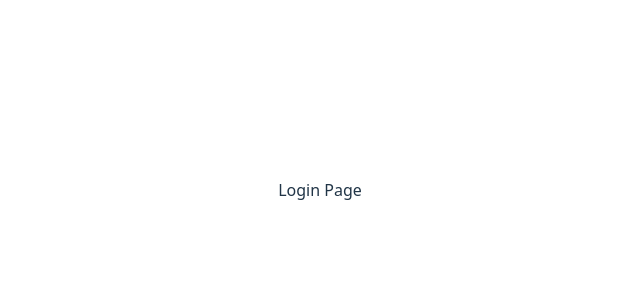
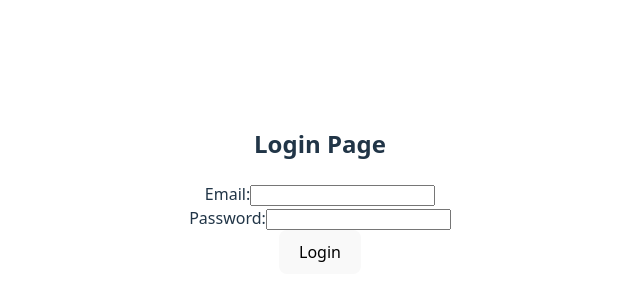
Before and after one commit to hoanghung256/react-codebase, a React (Vite) app: page /login in a window 1280 px wide. Shown: the part 210-510 px from the top of the page, without its empty margins (320-960 px from the left). Built offline with nearby package versions, Linux system fonts and the light colour scheme.

Commit message:
instal react-hook-form

```diff
--- a/package.json
+++ b/package.json
@@ -14,6 +14,7 @@
     "axios": "^1.11.0",
     "react": "^19.1.1",
     "react-dom": "^19.1.1",
+    "react-hook-form": "^7.62.0",
     "react-hot-toast": "^2.6.0",
     "react-icons": "^5.5.0",
     "react-redux": "^9.2.0",
--- a/src/components/ProtectedRoute.jsx
+++ b/src/components/ProtectedRoute.jsx
@@ -1,10 +1,10 @@
-import { Outlet } from "react-router-dom";
+import { useSelector } from "react-redux";
+import { Navigate, Outlet } from "react-router-dom";
 
 function ProtectedRoute() {
-    const { token } = useSelector((state) => state.auth);
-    const { user } = useSelector((state) => state.profile);
+    const { token, userData } = useSelector((state) => state.auth);
 
-    if (!token || !user) {
+    if (!token || !userData) {
         return <Navigate to="/login" />;
     } else {
         return <Outlet />;
--- a/src/features/auth/pages/LoginPage.jsx
+++ b/src/features/auth/pages/LoginPage.jsx
@@ -1,5 +1,36 @@
+import React from "react";
+import { useForm } from "react-hook-form";
+
 function LoginPage() {
-    return <div>Login Page</div>;
+    const {
+        register,
+        handleSubmit,
+        formState: { errors },
+    } = useForm();
+
+    const onSubmit = (data) => {
+        // Handle login logic here
+        alert(`Email: ${data.email}\nPassword: ${data.password}`);
+    };
+
+    return (
+        <div>
+            <h2>Login Page</h2>
+            <form onSubmit={handleSubmit(onSubmit)}>
+                <div>
+                    <label>Email:</label>
+                    <input type="email" {...register("email", { required: "Email is required" })} />
+                    {errors.email && <span>{errors.email.message}</span>}
+                </div>
+                <div>
+                    <label>Password:</label>
+                    <input type="password" {...register("password", { required: "Password is required" })} />
+                    {errors.password && <span>{errors.password.message}</span>}
+                </div>
+                <button type="submit">Login</button>
+            </form>
+        </div>
+    );
 }
 
 export default LoginPage;
--- a/src/main.jsx
+++ b/src/main.jsx
@@ -3,14 +3,16 @@ import "./styles/index.css";
 import { createBrowserRouter, RouterProvider } from "react-router-dom";
 import { Toaster } from "react-hot-toast";
 import { routes } from "./app/routes/index.jsx";
+import { Provider } from "react-redux";
+import { configureStore } from "@reduxjs/toolkit";
+import { rootReducer } from "./store/index.js";
 
 const router = createBrowserRouter(routes);
+const store = configureStore({ reducer: rootReducer });
 
 createRoot(document.getElementById("root")).render(
-    <>
-        {/* <StrictMode> */}
+    <Provider store={store}>
         <RouterProvider router={router} />
         <Toaster position="top-right" />
-        {/* </StrictMode> */}
-    </>,
+    </Provider>,
 );
--- /dev/null
+++ b/src/store/authSlice.js
@@ -0,0 +1,23 @@
+import { createSlice } from "@reduxjs/toolkit";
+
+const initialState = {
+    userData: localStorage.getItem("user") ? JSON.parse(localStorage.getItem("user")) : null,
+    token: localStorage.getItem("token") ? JSON.parse(localStorage.getItem("token")) : null,
+};
+
+const authSlice = createSlice({
+    name: "auth",
+    initialState: initialState,
+    reducers: {
+        setUser(state, value) {
+            state.user = value.payload;
+        },
+        setToken(state, value) {
+            state.token = value.payload;
+        },
+    },
+});
+
+export const { setUserData, setToken } = authSlice.actions;
+
+export default authSlice.reducer;
--- /dev/null
+++ b/src/store/index.js
@@ -0,0 +1,7 @@
+import { combineReducers } from "@reduxjs/toolkit";
+
+import authReducer from "./authSlice.js";
+
+export const rootReducer = combineReducers({
+    auth: authReducer,
+});
```
Also changed, not shown: 2 other files (tests, documents, lock files or other folders).
